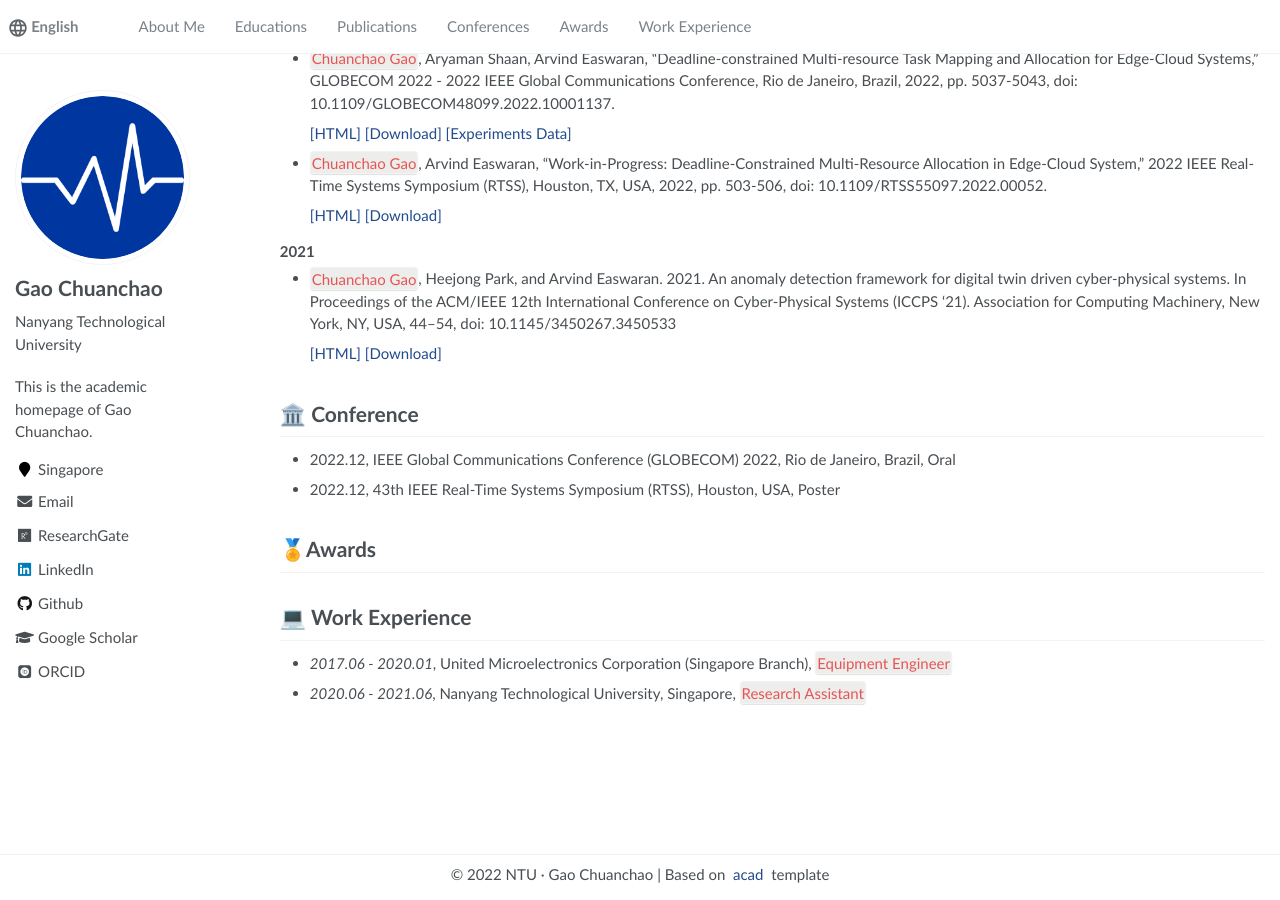
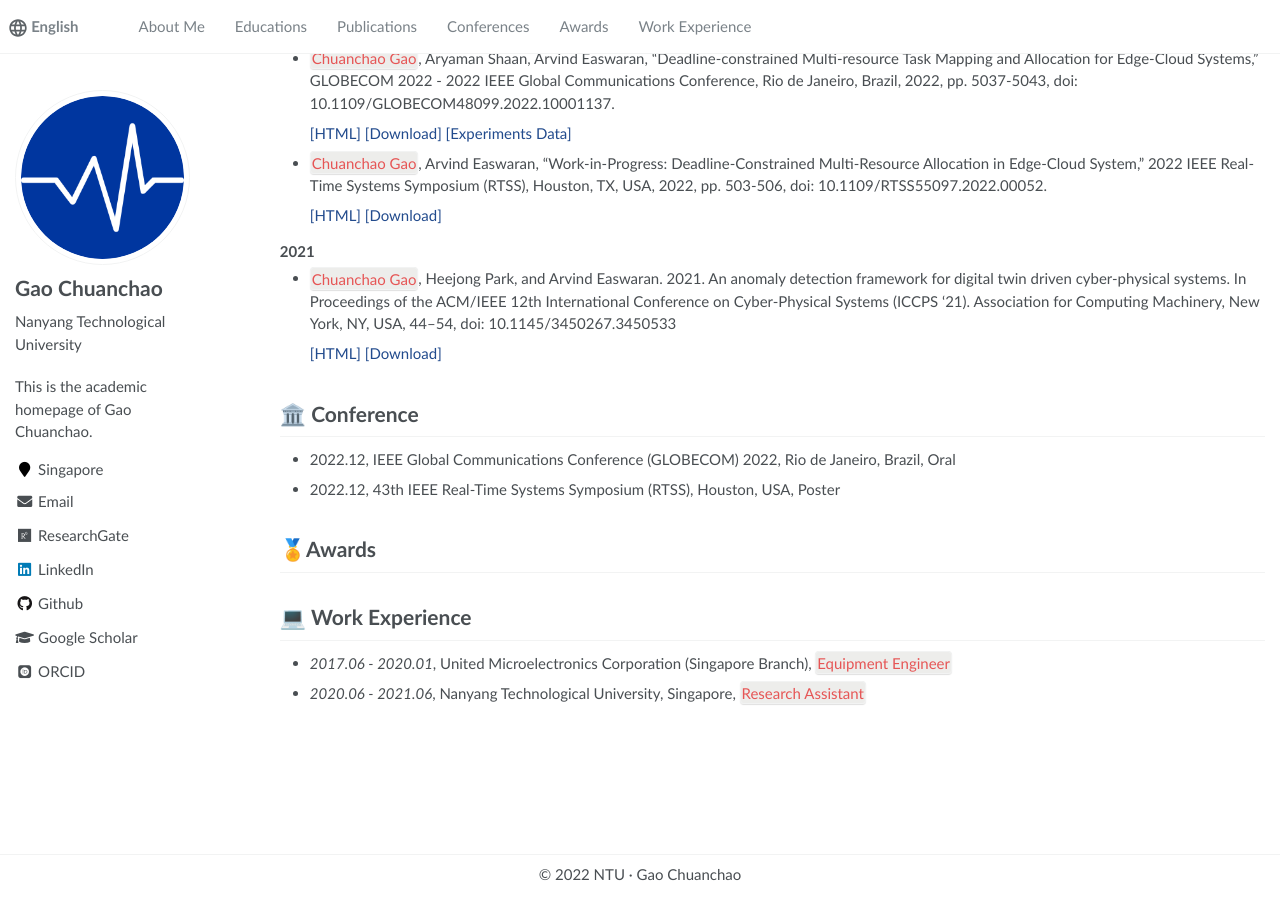
Before and after one commit to gaochuanchao/gaochuanchao.github.io, a Jekyll site: the page built from _pages/about.md, in a window 1280 px wide and 900 px high, scrolled down 508 px. Built offline with Jekyll 4.4.1, drawn with Linux system fonts in a browser that asks for light colours; some web fonts are replaced.

Commit message:
update layout file

```diff
--- a/_layouts/default.html
+++ b/_layouts/default.html
@@ -32,10 +32,11 @@ layout: compress
 <div class="footer_site">
 <hr/>
 <div class="footer_copyright">
-  © 2022 NTU · Gao Chuanchao | Based on &nbsp
+  © 2022 NTU · Gao Chuanchao
+<!--   | Based on &nbsp
   <a class="page_a"  href="https://github.com/RayeRen/acad-homepage.github.io">
   acad
-  </a>&nbsp template
+  </a>&nbsp template -->
 </div>
 </div>
   </body>
```
